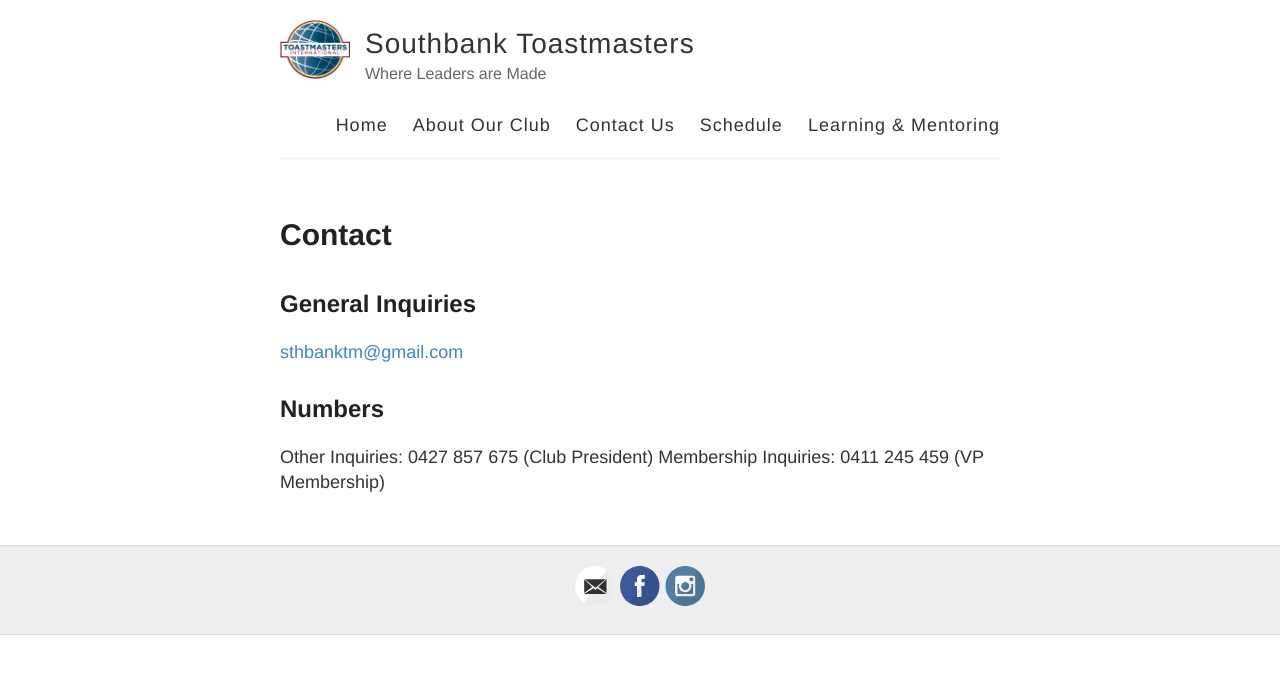
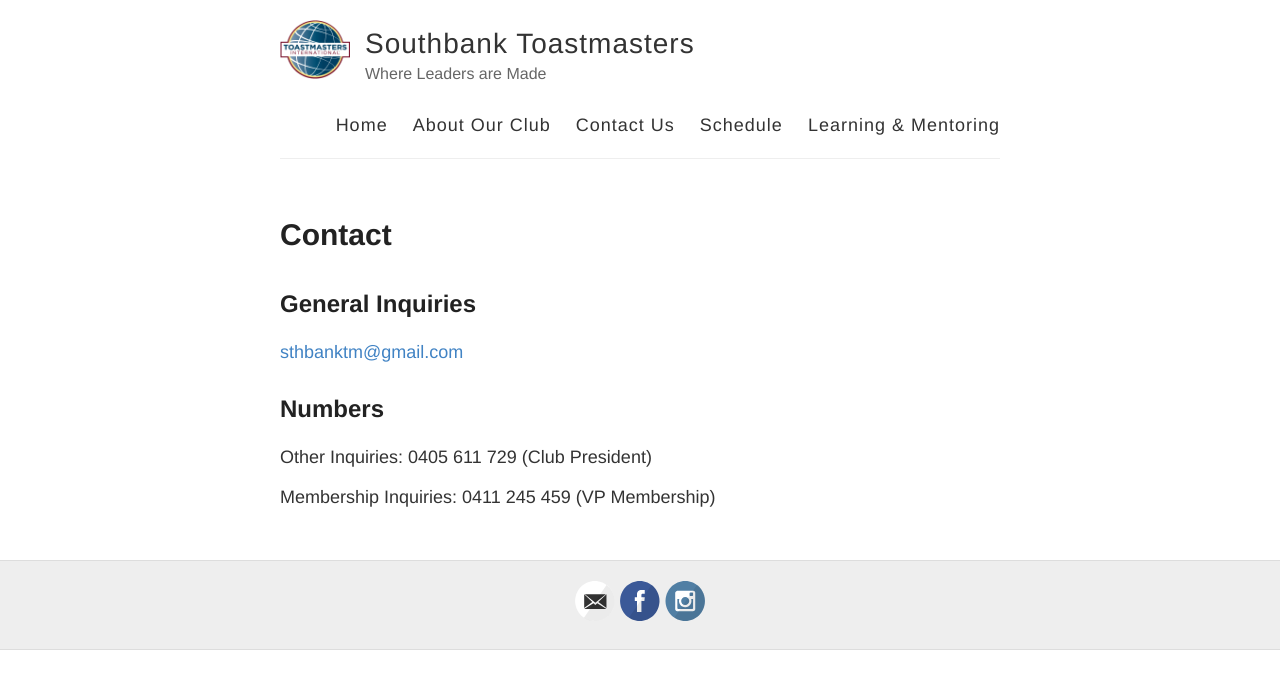
Before and after one commit to colbyprior/southbanktoastmasters, a Jekyll site: the page built from contact.md, in a window 1280 px wide. Shown: the top 689 px of the page. Built offline with Jekyll 4.4.1, drawn with Linux system fonts in a browser that asks for light colours.

Commit message:
Update contact.md

```diff
--- a/contact.md
+++ b/contact.md
@@ -8,5 +8,6 @@ permalink: /contact/
 [sthbanktm@gmail.com](mailto:sthbanktm@gmail.com)
 
 ## Numbers
-Other Inquiries: 0427 857 675 (Club President)
+Other Inquiries: 0405 611 729 (Club President)
+
 Membership Inquiries: 0411 245 459 (VP Membership)
```
